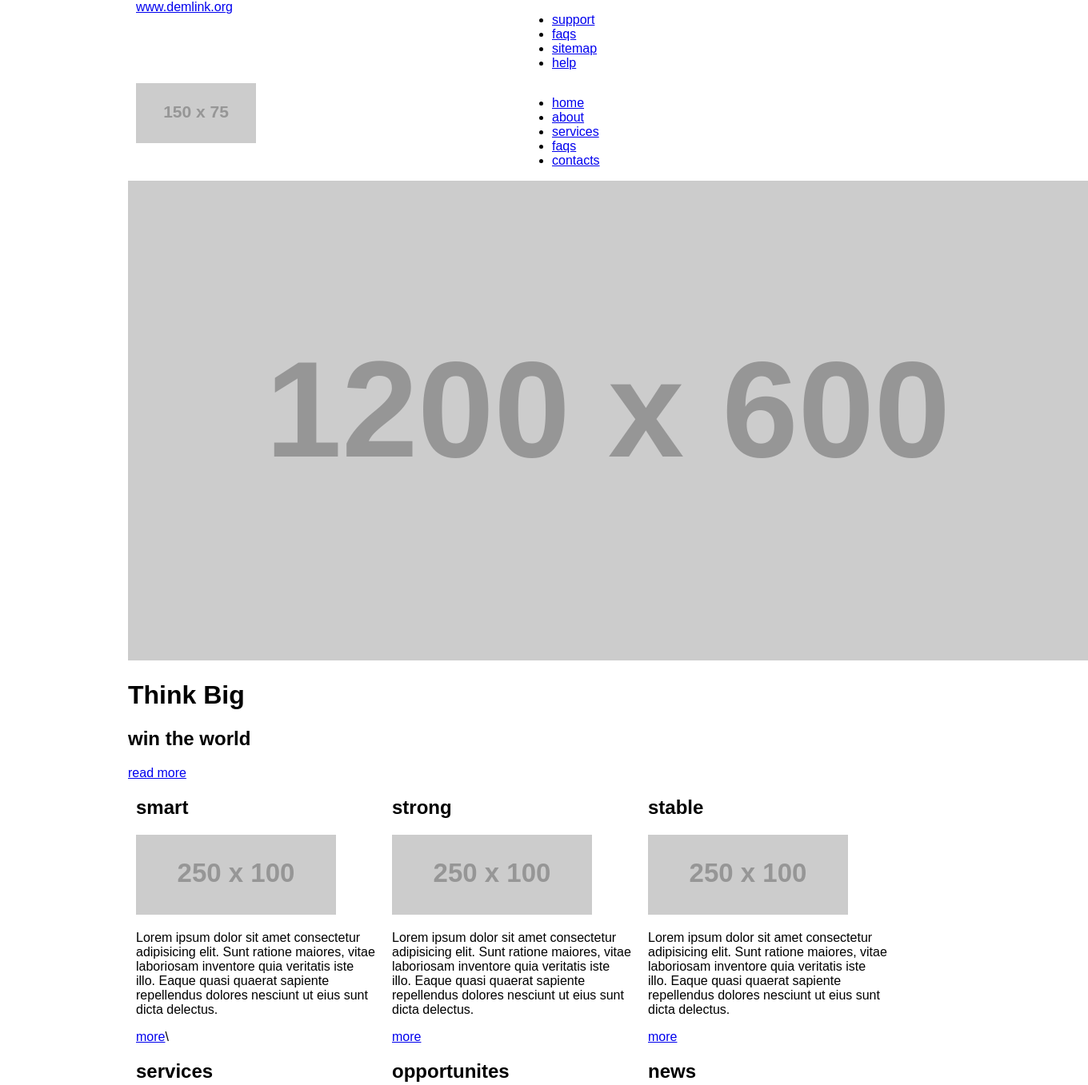
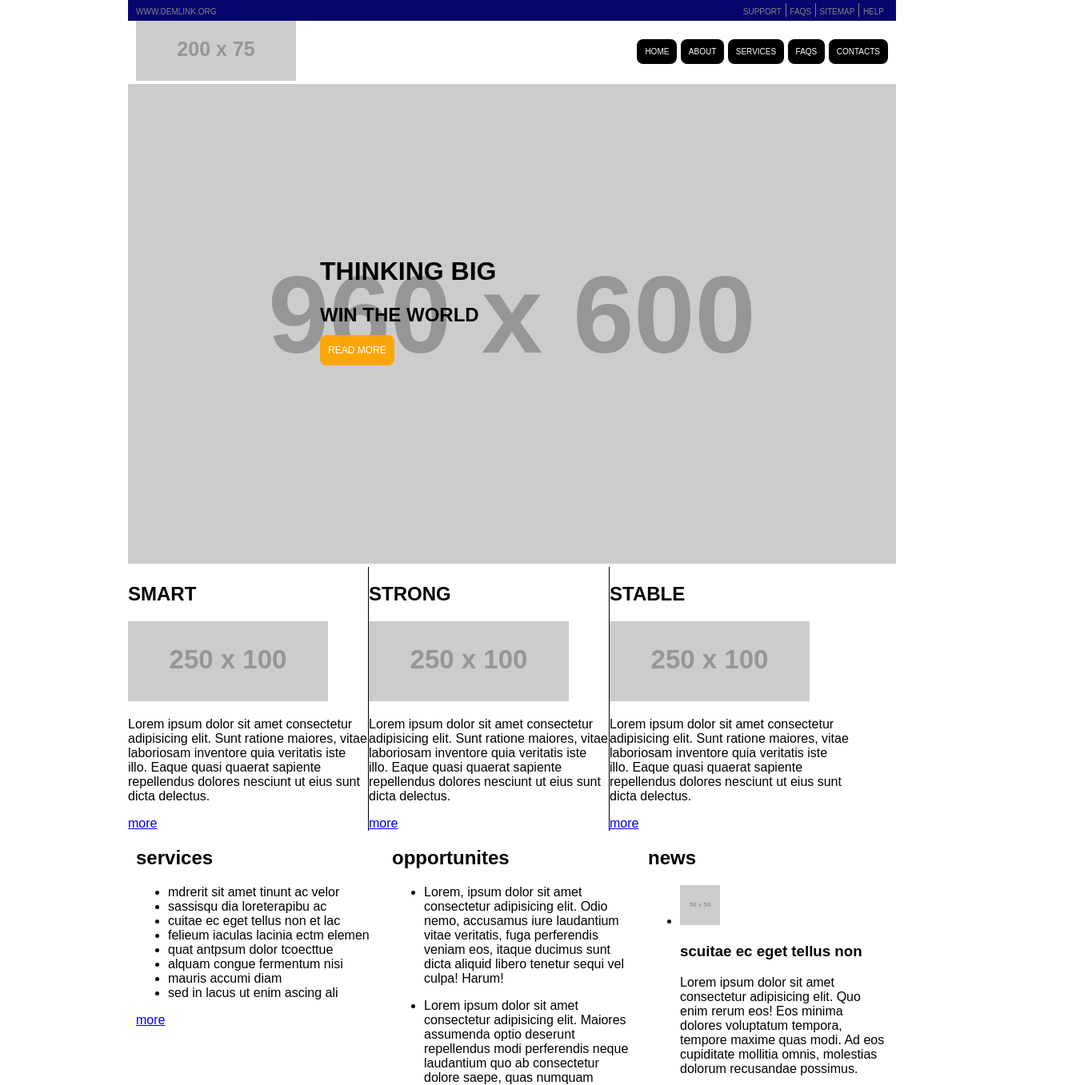
Before and after one commit to edaniels20/960_project, a plain HTML site: page index.html in a window 1280 px wide. Shown: the top 1357 px of the page at 80% size, 1360 px wide, since content can reach past the window. Drawn offline with Linux system fonts and the light colour scheme; placeholder pictures from the web are drawn by us.

Commit message:
added styling to index.html

```diff
--- a/css/style.css
+++ b/css/style.css
@@ -0,0 +1,81 @@
+* {
+    font-family: Arial, Helvetica, sans-serif
+}
+/* topbar start */
+.top-bar {
+    padding: 4px 0px;
+    background-color: rgb(5, 5, 110);
+}
+.top-bar ul {
+    float: right;
+    margin: 0;
+}
+.top-bar ul li {
+    display: inline;
+    border-right: solid 1px rgb(133, 133, 133);
+    padding-right: 5px;
+}
+.top-bar .help {
+    border: none;
+}
+.top-bar a {
+    font-size: 10px;
+    text-decoration: none;
+    color: rgb(133, 133, 133);
+}
+/* topbar end */
+.navigation-bar {
+
+}
+.navigation-bar a {
+    text-decoration: none;
+    color: white;
+}
+.navigation-bar ul {
+    float: right;
+    margin-top: 28px;
+}
+.navigation-bar ul li {
+    display: inline;
+    background-color: black;
+    padding: 10px;
+    border-radius: 8px;
+    font-size: 10px;
+}
+.navigation-bar ul li:hover {
+    background-color: orange;
+    cursor: pointer;
+}
+.hero {
+    position: relative;
+}
+.hero-child {
+    position: absolute;
+    top: 300px;
+    left: 400px;
+}
+.hero-child a {
+    color: white;
+    text-decoration: none;
+    font-size: 12px;
+    background-color: rgba(253, 165, 0, 0.953);
+    padding: 12px 10px;
+    border-radius: 8px;
+}
+.smart {
+    margin: 0;
+    border-right: solid 1px black;
+}
+.smart h2 {
+
+}
+.strong {
+    width: 300px;
+    border-right: solid 1px black;
+}
+.strong {
+    margin: 0;
+}
+.stable {
+    margin: 0;
+}
--- a/index.html
+++ b/index.html
@@ -1,59 +1,65 @@
 <!DOCTYPE html>
 <html lang="en">
 <head>
+
     <link rel="stylesheet" href="css/normalize.css">
     <link rel="stylesheet" href="css/960.css">
+    <link rel="stylesheet" href="css/style.css">
     <title>Document</title>
 </head>
 <body>
-<div class="container_12">
+<div class="top-bar container_12">
     <div class="grid_6">
-        <a href="#">www.demlink.org</a>
+        <a href="#">WWW.DEMLINK.ORG</a>
     </div>
     <div class="grid_6">
         <ul>
-            <li><a href="#">support</a></li>
-            <li><a href="#">faqs</a></li>
-            <li><a href="#">sitemap</a></li>
-            <li><a href="#">help</a></li>
+            <li><a href="#">SUPPORT</a></li>
+            <li><a href="#">FAQS</a></li>
+            <li><a href="#">SITEMAP</a></li>
+            <li class="help"><a href="#">HELP</a></li>
+        </ul>
+    </div>
+</div>
+<div class="navigation-bar container_12">
+    <div class="grid_6">
+        <img src="http://www.placehold.it/200x75" alt="grid_6">
+    </div>
+    <div class="grid_6">
+        <ul>
+            <li><a href="#">HOME</a></li>
+            <li><a href="#">ABOUT</a></li>
+            <li><a href="#">SERVICES</a></li>
+            <li><a href="#">FAQS</a></li>
+            <li><a href="#">CONTACTS</a></li>
         </ul>
     </div>
 </div>
 <div class="container_12">
-    <div class="grid_6">
-        <img src="http://www.placehold.it/150x75" alt="grid_6">
+    <div class="hero">
+        <img src="http://www.placehold.it/960x600" alt="grid_6">
     </div>
-    <div class="grid_6">
-        <ul>
-            <li><a href="#">home</a></li>
-            <li><a href="#">about</a></li>
-            <li><a href="#">services</a></li>
-            <li><a href="#">faqs</a></li>
-            <li><a href="#">contacts</a></li>
-        </ul>
+    <div class="hero-child">
+        <h1>THINKING BIG</h1>
+        <h2>WIN THE WORLD</h2>
+        <a href="#">READ MORE</a>
     </div>
 </div>
-<div class="container_12">
-    <img src="http://www.placehold.it/1200x600" alt="grid_6">
-    <h1>Think Big</h1>
-    <h2>win the world</h2>
-    <a href="#">read more</a>
-</div>
-<div class="container_12">
-    <div class="grid_4">
-        <h2>smart</h2>
-        <img src="http://www.placehold.it/250x100" alt="grid_6">
-        <p>Lorem ipsum dolor sit amet consectetur adipisicing elit. Sunt ratione maiores, vitae laboriosam inventore quia veritatis iste illo. Eaque quasi quaerat sapiente repellendus dolores nesciunt ut eius sunt dicta delectus.</p>
-        <a href="#">more</a>\
-    </div>
-    <div class="grid_4">
-        <h2>strong</h2>
+<div class="directives container_12">
+    <div class="smart grid_4">
+        <h2>SMART</h2>
         <img src="http://www.placehold.it/250x100" alt="grid_6">
         <p>Lorem ipsum dolor sit amet consectetur adipisicing elit. Sunt ratione maiores, vitae laboriosam inventore quia veritatis iste illo. Eaque quasi quaerat sapiente repellendus dolores nesciunt ut eius sunt dicta delectus.</p>
         <a href="#">more</a>
     </div>
-    <div class="grid_4">
-        <h2>stable</h2>
+    <div class="strong grid_4">
+        <h2>STRONG</h2>
+        <img src="http://www.placehold.it/250x100" alt="grid_6">
+        <p>Lorem ipsum dolor sit amet consectetur adipisicing elit. Sunt ratione maiores, vitae laboriosam inventore quia veritatis iste illo. Eaque quasi quaerat sapiente repellendus dolores nesciunt ut eius sunt dicta delectus.</p>
+        <a href="#">more</a>
+    </div>
+    <div class="stable grid_4">
+        <h2>STABLE</h2>
         <img src="http://www.placehold.it/250x100" alt="grid_6">
         <p>Lorem ipsum dolor sit amet consectetur adipisicing elit. Sunt ratione maiores, vitae laboriosam inventore quia veritatis iste illo. Eaque quasi quaerat sapiente repellendus dolores nesciunt ut eius sunt dicta delectus.</p>
         <a href="#">more</a>
```
